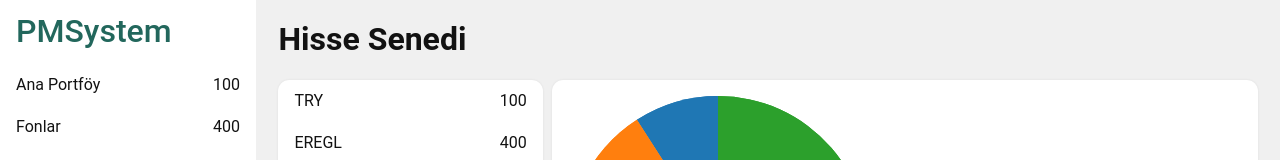
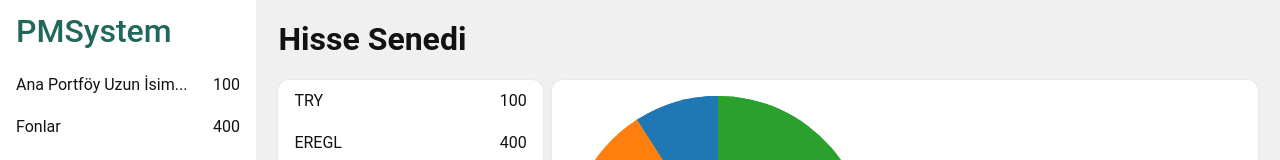
Before and after one commit to emretantu/portfolio-management-system-app, a React (Create React App) app: page / in a window 1280 px wide. Shown: the top 160 px of the page. Built offline with nearby package versions, Linux system fonts and the light colour scheme; no server answers; the HTML template or start-up script is replaced by a standard one.

Commit message:
short display of long portfolio names

```diff
--- a/src/components/portfolios/PortfolioLink.js
+++ b/src/components/portfolios/PortfolioLink.js
@@ -1,4 +1,4 @@
-import { NavLink } from "react-router-dom";
+import { NavLink} from "react-router-dom";
 import classes from "./PortfolioLink.module.css"
 
 const PortfolioLink = ({ to, pname, marketValue }) => {
@@ -18,7 +18,11 @@ const PortfolioLink = ({ to, pname, marketValue }) => {
           }
         }
       >
-        <span>{pname}</span>
+        {
+          pname.length > 22
+            ? <span title={pname}>{pname.slice(0,22).trim() + "..."}</span>
+            : <span>{pname}</span>
+        }
         <span>{marketValue}</span>
       </NavLink>
     </li>
--- a/src/components/portfolios/PortfoliosList.js
+++ b/src/components/portfolios/PortfoliosList.js
@@ -2,7 +2,7 @@ import PortfolioLink from "./PortfolioLink";
 import classes from "./PortfoliosList.module.css";
 
 const data = [
-  {pname: "Ana Portföy", marketValue: "100", to:"/test1"},
+  {pname: "Ana Portföy Uzun İsim Deneme Deneme", marketValue: "100", to:"/test1"},
   {pname: "Fonlar", marketValue: "400", to:"/test2"},
   {pname: "Hisse Senedi", marketValue: "1100", to:"/test3"},
   {pname: "Ana Portföy", marketValue: "100", to:"/test1"},
@@ -27,7 +27,6 @@ const data = [
 
 const PortfoliosList = () => {
   return (
-
     <ul className={classes.portfolios}>
       {
         data.map((d) => {
@@ -37,7 +36,7 @@ const PortfoliosList = () => {
               marketValue={d.marketValue}
               to={d.to}
               key={d.to}
-          />
+            />
           );
         })
       }
```
